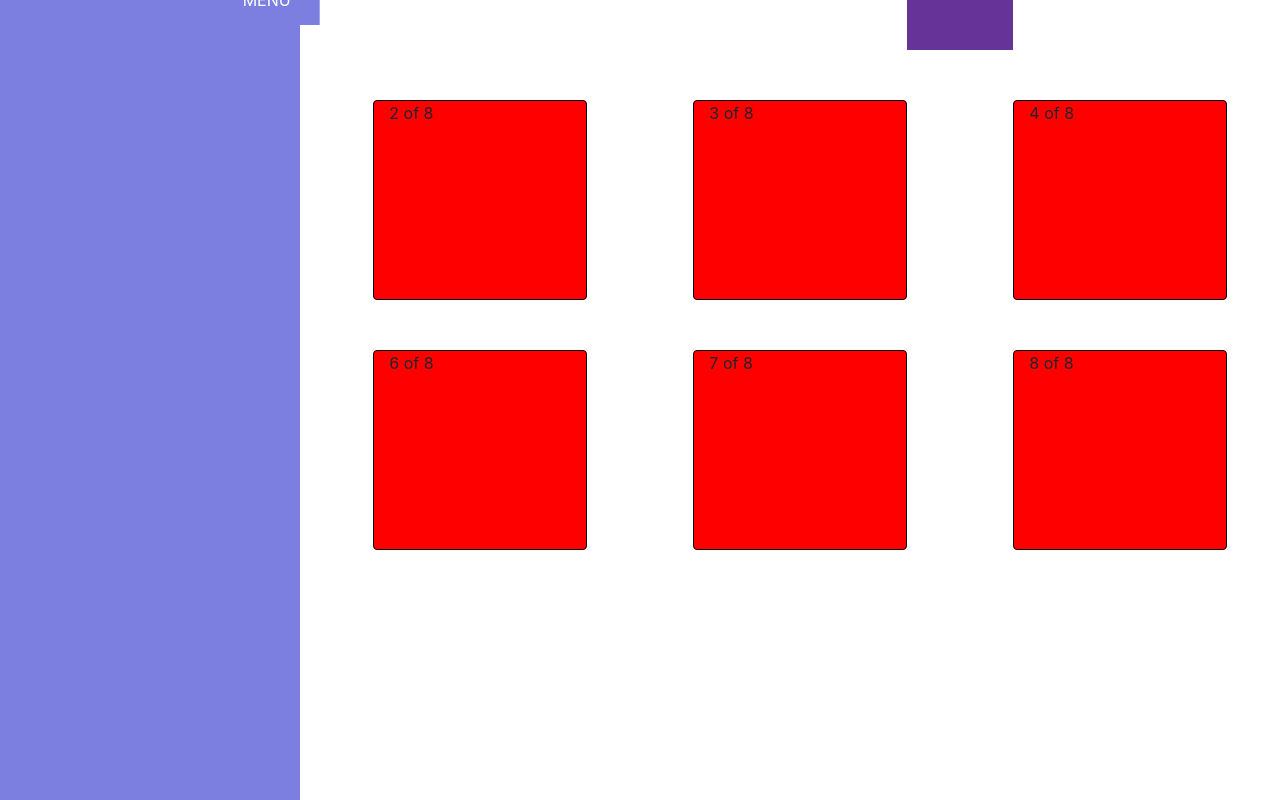
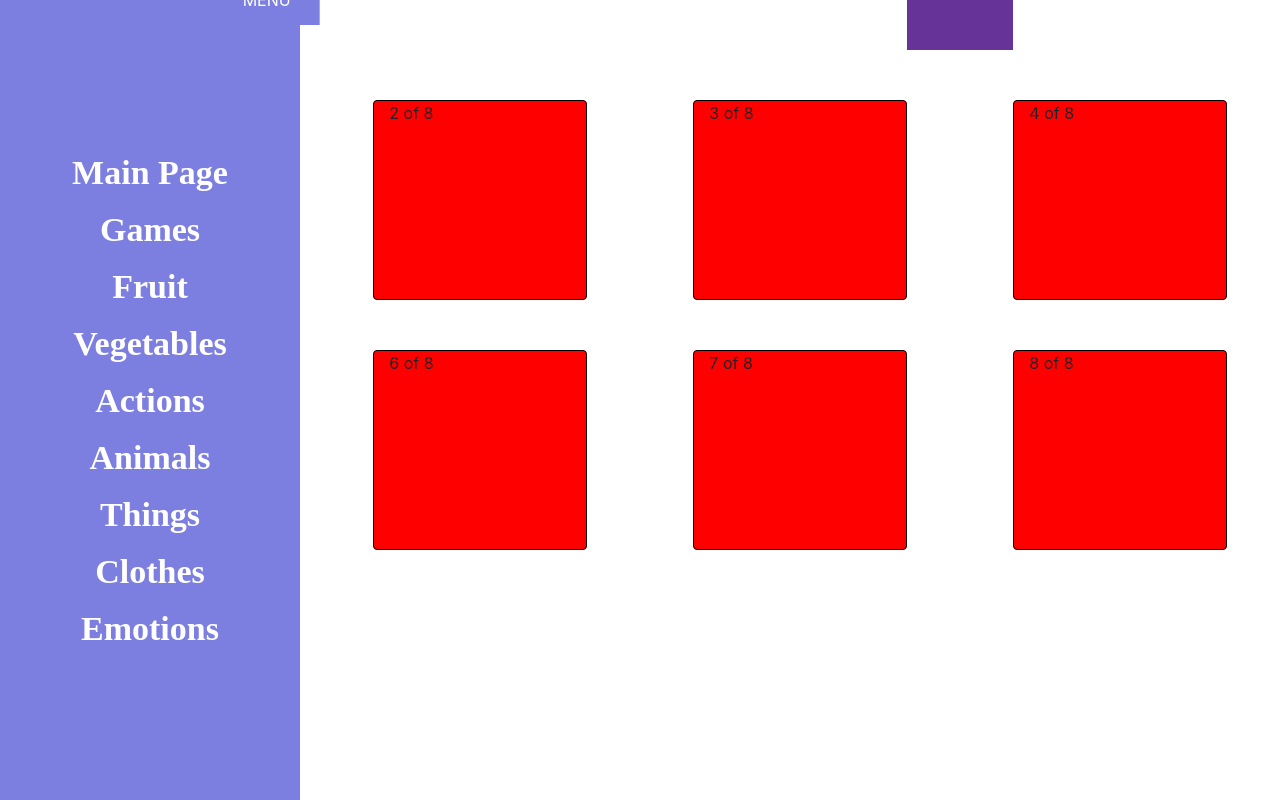
Before and after one commit to macintosha339/english-for-kids, a website built with webpack: page src/index.html in a window 1280 px wide. Both pictures are taken after a click on the button "MENU". Built offline with nearby package versions, Linux system fonts and the light colour scheme.

Commit message:
feat: add links menu

```diff
--- a/src/index.html
+++ b/src/index.html
@@ -19,6 +19,15 @@
     <div id="nav" class="navigation">
         <div class="navigation__inner">
           <!--   Content   -->
+          <a href='#' class="category__link">Main Page</a>
+          <a href='#' class="category__link">Games</a>
+          <a href='#' class="category__link">Fruit</a>
+          <a href='#' class="category__link">Vegetables</a>
+          <a href='#' class="category__link">Actions</a>
+          <a href='#' class="category__link">Animals</a>
+          <a href='#' class="category__link">Things</a>
+          <a href='#' class="category__link">Clothes</a>
+          <a href='#' class="category__link">Emotions</a>
         </div>
       </div>
 
--- a/src/style/style.scss
+++ b/src/style/style.scss
@@ -92,6 +92,10 @@ $duration: map-get($elastic, 'duration');
   }
 }
 .navigation__inner {
+  display: flex;
+  flex-direction: column;
+  justify-content: center;
+  align-items: center;
   position: absolute;
   width: 100%;
   height: 100%;
@@ -156,3 +160,14 @@ $duration: map-get($elastic, 'duration');
         border-radius: 0;
     }
 }
+
+.category__link {
+  display: block;
+  color: #fff;
+  font-family: Montserrat;
+  font-style: normal;
+  font-weight: bold;
+  font-size: 34px;
+  line-height: 45px;
+  padding: 6px 0;
+}
```
